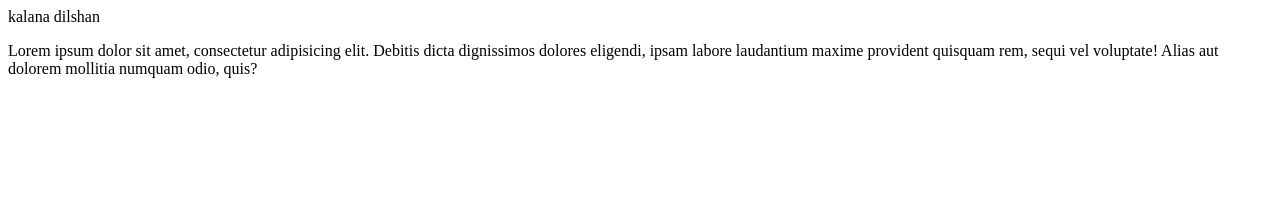
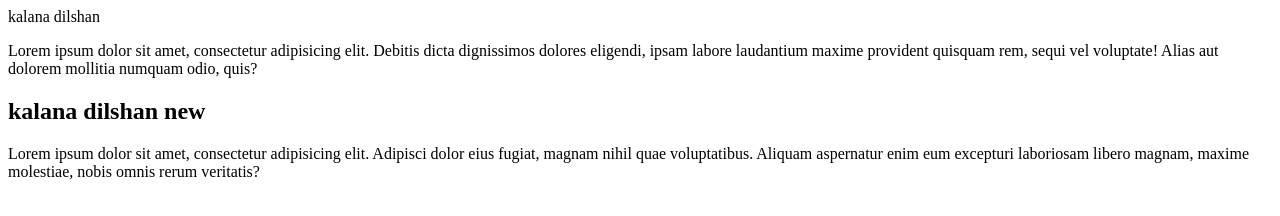
Before and after one commit to KalanaDilshan/MyPortfolio, a plain HTML site: page My Portfolio/index.html in a window 1280 px wide. Drawn offline with Linux system fonts and the light colour scheme.

Commit message:
add sub topic

```diff
--- a/My Portfolio/index.html
+++ b/My Portfolio/index.html
@@ -7,5 +7,7 @@
 <body>
 <h>kalana dilshan</h>
 <p>Lorem ipsum dolor sit amet, consectetur adipisicing elit. Debitis dicta dignissimos dolores eligendi, ipsam labore laudantium maxime provident quisquam rem, sequi vel voluptate! Alias aut dolorem mollitia numquam odio, quis?</p>
+<h2>kalana dilshan new</h2>
+<p>Lorem ipsum dolor sit amet, consectetur adipisicing elit. Adipisci dolor eius fugiat, magnam nihil quae voluptatibus. Aliquam aspernatur enim eum excepturi laboriosam libero magnam, maxime molestiae, nobis omnis rerum veritatis?</p>
 </body>
 </html>
```
Also changed, not shown: git token/ghp_I4l71EMDGYwJfQfdfYnTlcvGp86LiM1.txt (added).
